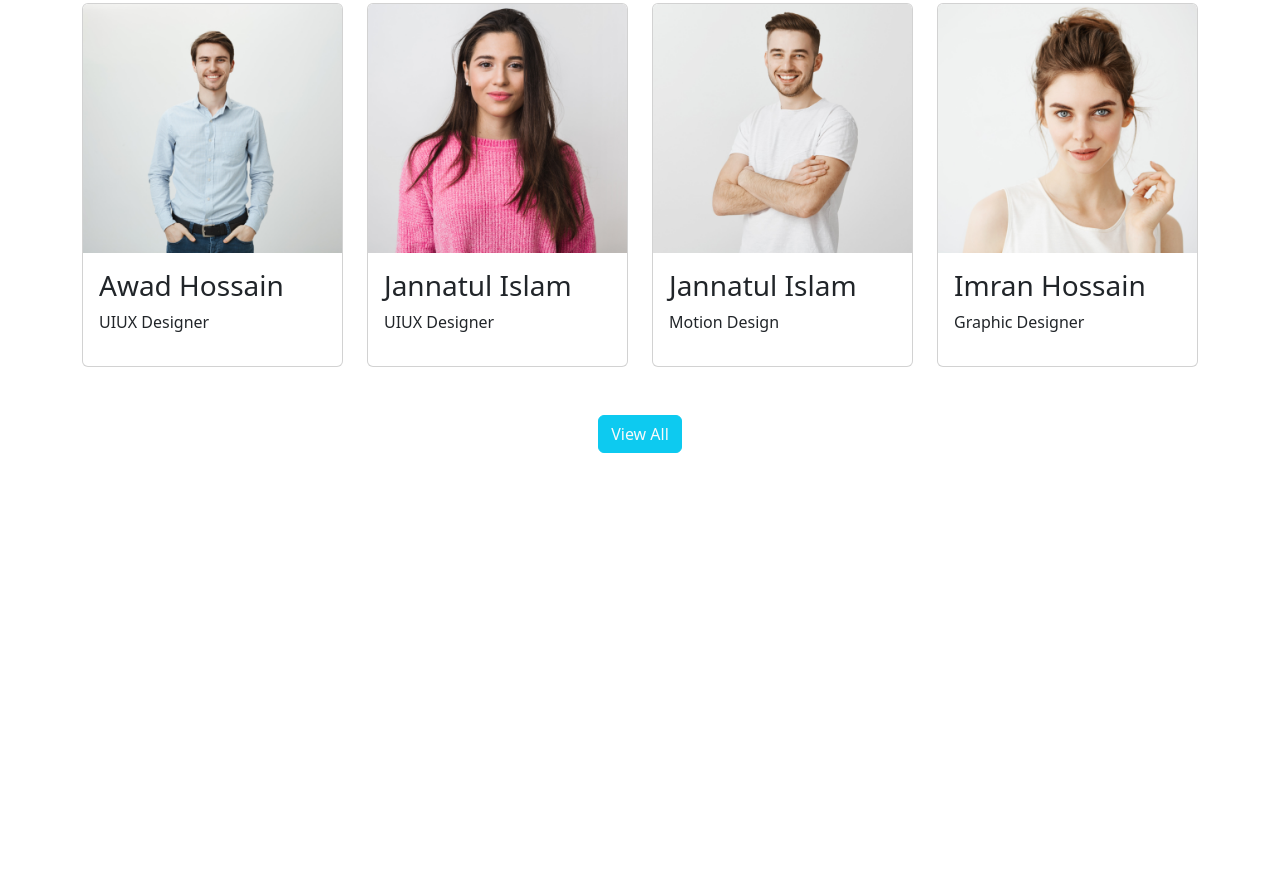
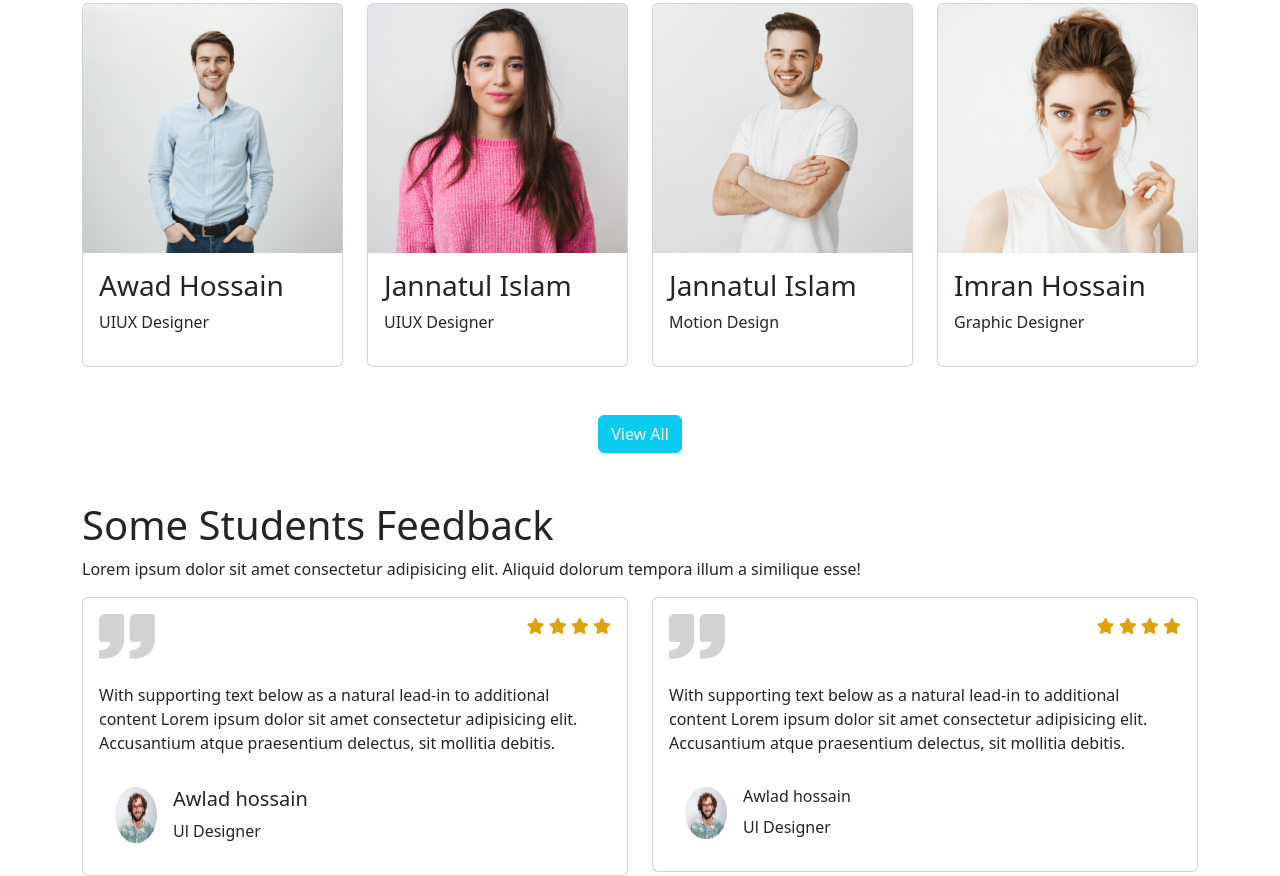
Before and after one commit to sohanthedev/sohan-programming, a plain HTML site: page index.html in a window 1280 px wide. Shown: the part 2474-3350 px from the top of the page. Before the commit the page ends 2975 px from the top, so only its background shows below. Drawn offline with nearby package versions, Linux system fonts and the light colour scheme.

Commit message:
section six student feedback

```diff
--- a/index.html
+++ b/index.html
@@ -8,6 +8,7 @@
     <link href="https://cdn.jsdelivr.net/npm/bootstrap@5.2.0/dist/css/bootstrap.min.css" rel="stylesheet"
         integrity="sha384-gH2yIJqKdNHPEq0n4Mqa/HGKIhSkIHeL5AyhkYV8i59U5AR6csBvApHHNl/vI1Bx" crossorigin="anonymous">
         <link rel="stylesheet" href="style.css">
+        <script src="https://kit.fontawesome.com/443397c941.js" crossorigin="anonymous"></script>
 </head>
 <body>
     <header class="container">
@@ -258,7 +259,65 @@
 
             <div class="text-center my-5"><button class=" btn btn-info text-light">View All</button></div>
         </section>
+        <section class="six">
+            <h1>Some Students Feedback</h1>
+            <p>Lorem ipsum dolor sit amet consectetur adipisicing elit. Aliquid dolorum tempora illum a similique esse!</p>
+        <div class="row">
+            <div class="col-sm-6">
+                <div class="card">
+                    <div class="card-body">
+                      <div class="fond-style d-flex justify-content-between mb-4">
+                        <div>
+                            <img src="./images/comma.png" alt="">
+                        </div>
+                        <div>
+                            <i class="fa-solid fa-star"></i>
+                            <i class="fa-solid fa-star"></i>
+                            <i class="fa-solid fa-star"></i>
+                            <i class="fa-solid fa-star"></i>
 
+                        </div>
+                      </div>
+                        <p class="card-text">With supporting text below as a natural lead-in to additional content Lorem ipsum dolor sit amet consectetur adipisicing elit. Accusantium atque praesentium delectus, sit mollitia debitis.</p>
+                       <div class="d-flex justify-content-start">
+                        <img class="img-fluid m-3" src="./images/student/student-5.png" alt="">
+                        <div class="mt-3">
+                            <h5>Awlad hossain</h5>
+                            <p>Ul Designer</p>
+                        </div>
+                       </div>
+                    </div>
+                </div>
+            </div>
+        <div class="col-sm-6">
+            <div class="card">
+                <div class="card-body">
+                    <div class="fond-style d-flex justify-content-between mb-4">
+                        <div>
+                            <img src="./images/comma.png" alt="">
+                        </div>
+                        <div>
+                            <i class="fa-solid fa-star"></i>
+                            <i class="fa-solid fa-star"></i>
+                            <i class="fa-solid fa-star"></i>
+                            <i class="fa-solid fa-star"></i>
+
+                        </div>
+                    </div>
+                    <p class="card-text">With supporting text below as a natural lead-in to additional content Lorem ipsum dolor
+                        sit amet consectetur adipisicing elit. Accusantium atque praesentium delectus, sit mollitia debitis.</p>
+                    <div class="d-flex justify-content-start">
+                        <img class="img-fluid m-3" src="./images/student/student-5.png" alt="">
+                        <div class="mt-3">
+                            <h6>Awlad hossain</h6>
+                            <p>Ul Designer</p>
+                        </div>
+                    </div>
+                </div>
+            </div>
+        </div>
+        </div>
+        </section>
     </main>
 
     <script src="https://cdn.jsdelivr.net/npm/bootstrap@5.2.0/dist/js/bootstrap.bundle.min.js"
--- a/style.css
+++ b/style.css
@@ -0,0 +1,3 @@
+.fa-solid{
+    color: rgb(222, 163, 12);
+}
```
